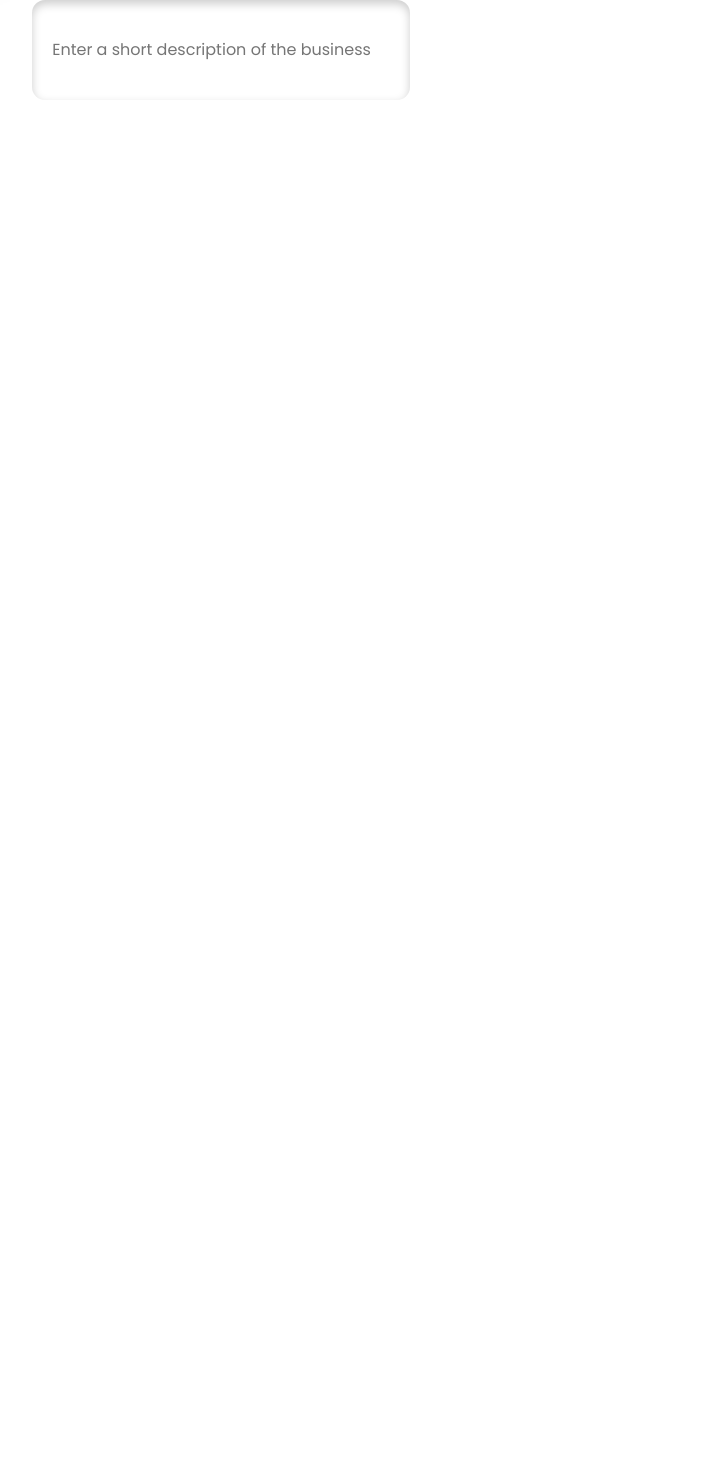
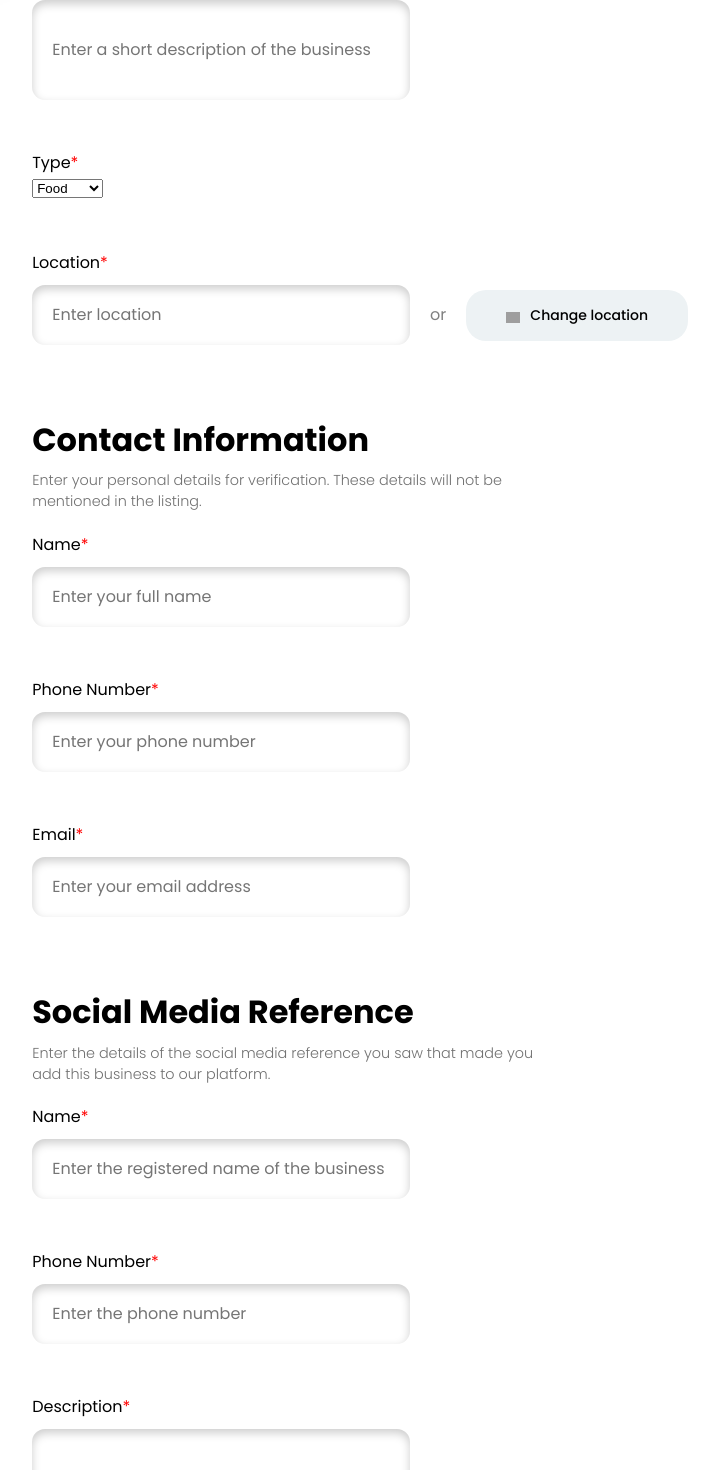
Before and after one commit to Nirmitjatana/localb-frontend, a React (Create React App) app: page / in a window 1280 px wide. Shown: the part 886-2356 px from the top of the page, without its empty margins (395-1114 px from the left). Before the commit the page ends 1044 px from the top, so only its background shows below. Built offline with nearby package versions, Linux system fonts and the light colour scheme; grey boxes are pictures that could not be loaded.

Commit message:
form completed

```diff
--- a/src/add.js
+++ b/src/add.js
@@ -1,5 +1,6 @@
 import React from 'react';
 import pen from './Assets/pen.png';
+import mark from './Assets/mark.png';
 
 class Add extends React.Component{
     constructor(props) {
@@ -46,11 +47,76 @@ class Add extends React.Component{
               <br/>
               <label for="Description">Description</label><span style={{color:"red"}}>*</span>
               <br/>
-              <input type="textarea" name="Description" id="Description" className="text-des" placeholder="Enter a short description of the business" required/>
+              <input type="text-area" name="Description" id="Description" className="text-des" placeholder="Enter a short description of the business" required/>
               <br/>
               <br/>
               <br/>
-
+              <label for="type">Type</label><span style={{color:"red"}}>*</span>
+              <br/>
+              <select name="type" id="type" className="dropdown">
+                <option value="food">Food</option>
+                <option value="clothing">Clothing</option>
+                <option value="opel">Opel</option>
+                <option value="audi">Audi</option>
+              </select>
+              <br/>
+              <br/>
+              <br/>
+              <label for="location">Location</label><span style={{color:"red"}}>*</span>
+              <br/>
+              {/* <span> */}
+              <input type="text" name="location" id="location" className="text-input" placeholder="Enter location"/>
+              <span style={{color:"grey",padding:"20px"}}>or</span>
+              <button className="change">
+                <span>
+                  <img src={mark} alt="location" className="plus"/>
+                </span>
+                Change location
+              </button>
+              <br/>
+              <br/>
+              <br/>
+              <h1>Contact Information</h1>
+              <h4 className="subtext1">Enter your personal details for verification. These details will not be mentioned in the listing.</h4>
+              <label for="Namep">Name</label><span style={{color:"red"}}>*</span>
+              <br/>
+              <input type="text" name="Namep" id="Namep" className="text-input" placeholder="Enter your full name" required/>
+              <br/>
+              <br/>
+              <br/>
+              <label for="Numberp">Phone Number</label><span style={{color:"red"}}>*</span>
+              <br/>
+              <input type="text" name="Numberp" id="Numberp" className="text-input" placeholder="Enter your phone number" required/>
+              <br/>
+              <br/>
+              <br/>
+              <label for="email">Email</label><span style={{color:"red"}}>*</span>
+              <br/>
+              <input type="text" name="email" id="email" className="text-input" placeholder="Enter your email address" required/>
+              <br/>
+              <br/>
+              <br/>
+              <h1>Social Media Reference</h1>
+              <h4 className="subtext1">Enter the details of the social media reference you saw that made you add this business to our platform.</h4>
+              <label for="Name">Name</label><span style={{color:"red"}}>*</span>
+              <br/>
+              <input type="text" name="Name" id="Name" className="text-input" placeholder="Enter the registered name of the business" required/>
+              <br/>
+              <br/>
+              <br/>
+              <label for="Number">Phone Number</label><span style={{color:"red"}}>*</span>
+              <br/>
+              <input type="text" name="Number" id="Number" className="text-input" placeholder="Enter the phone number" required/>
+              <br/>
+              <br/>
+              <br/>
+              <label for="Description">Description</label><span style={{color:"red"}}>*</span>
+              <br/>
+              <input type="text-area" name="Description" id="Description" className="text-des" placeholder="Enter a short description of the business" required/>
+              <br/>
+              <br/>
+              <br/>
+              {/* </span> */}
             </form>
           </div>
               )
```
